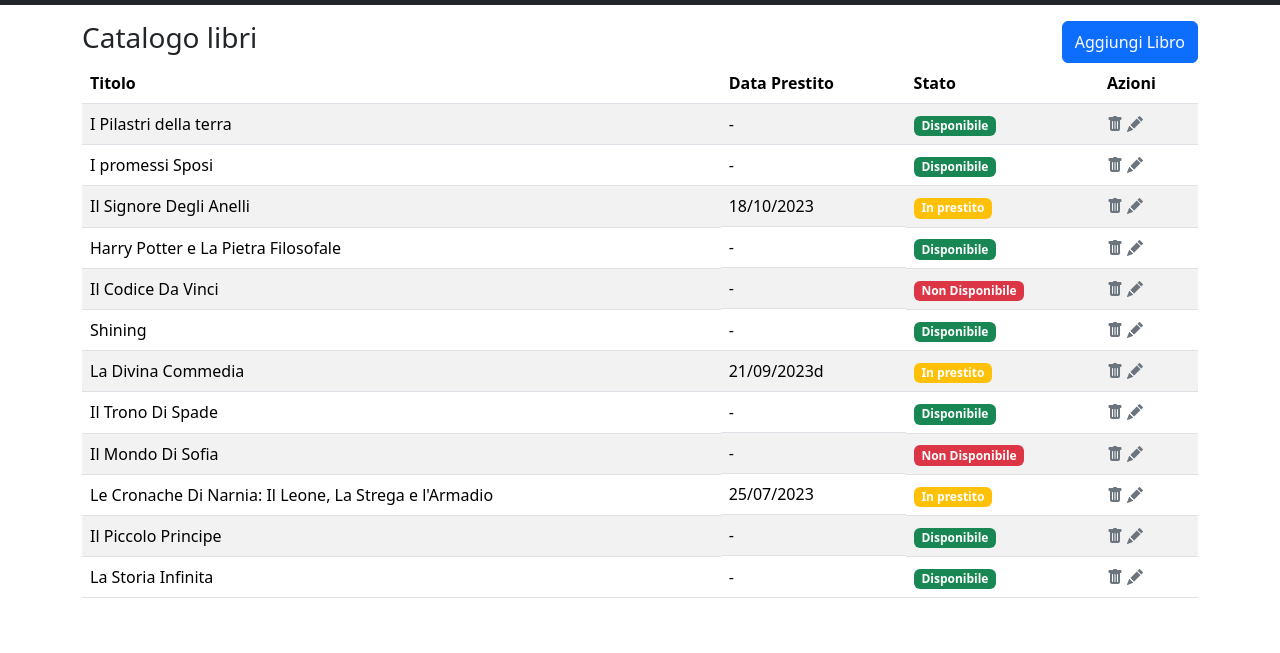
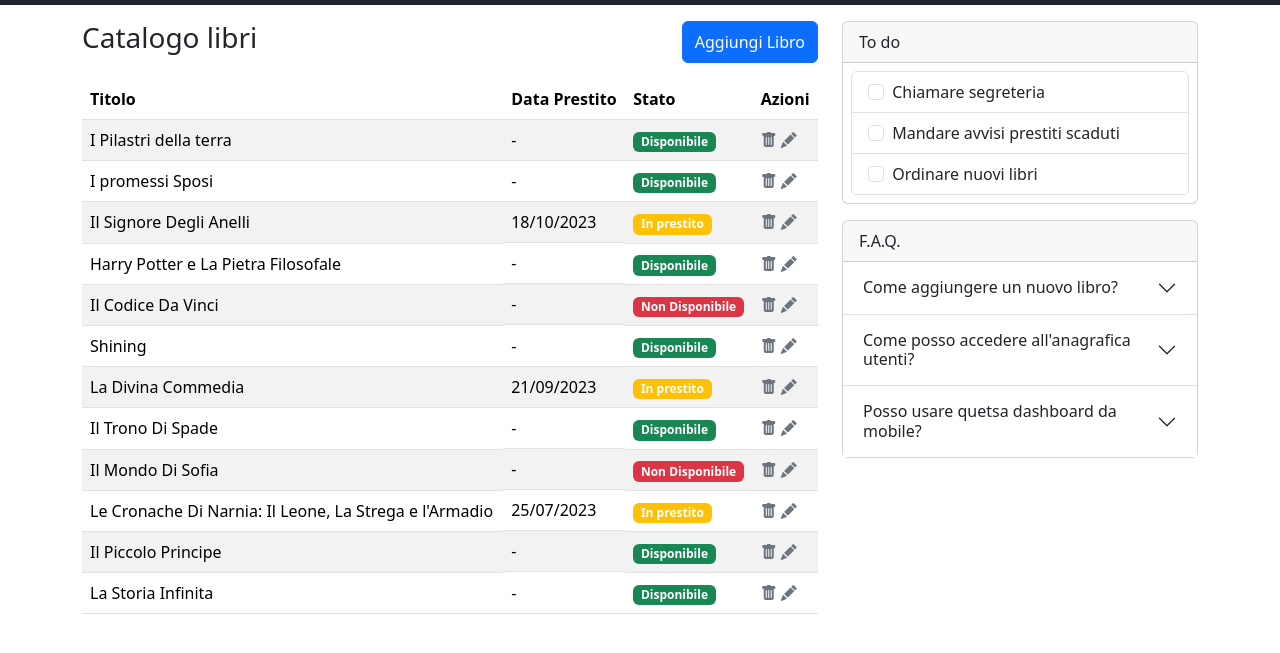
Before and after one commit to Martina-DiNapoli98/html-css-bootstrap-dashboard, a plain HTML site: page index.html in a window 1280 px wide. Shown: the part 51-704 px from the top of the page. Drawn offline with nearby package versions, Linux system fonts and the light colour scheme.

Commit message:
edit table and add todo

```diff
--- a/index.html
+++ b/index.html
@@ -1,18 +1,22 @@
 <!DOCTYPE html>
 <html lang="en">
+
 <head>
   <meta charset="UTF-8">
   <meta name="viewport" content="width=device-width, initial-scale=1.0">
-    <link href="https://cdn.jsdelivr.net/npm/bootstrap@5.3.3/dist/css/bootstrap.min.css" rel="stylesheet" integrity="sha384-QWTKZyjpPEjISv5WaRU9OFeRpok6YctnYmDr5pNlyT2bRjXh0JMhjY6hW+ALEwIH" crossorigin="anonymous">
+  <link href="https://cdn.jsdelivr.net/npm/bootstrap@5.3.3/dist/css/bootstrap.min.css" rel="stylesheet"
+    integrity="sha384-QWTKZyjpPEjISv5WaRU9OFeRpok6YctnYmDr5pNlyT2bRjXh0JMhjY6hW+ALEwIH" crossorigin="anonymous">
   <link rel="stylesheet" href="https://cdn.jsdelivr.net/npm/bootstrap-icons@1.11.3/font/bootstrap-icons.min.css">
   <title>Document</title>
 </head>
+
 <body>
   <header>
     <nav class="navbar navbar-expand-lg bg-dark">
       <div class="container-fluid">
         <img src="./img/duck.png" alt="" width="40px">
-        <button class="navbar-toggler" type="button" data-bs-toggle="collapse" data-bs-target="#navbarSupportedContent" aria-controls="navbarSupportedContent" aria-expanded="false" aria-label="Toggle navigation">
+        <button class="navbar-toggler" type="button" data-bs-toggle="collapse" data-bs-target="#navbarSupportedContent"
+          aria-controls="navbarSupportedContent" aria-expanded="false" aria-label="Toggle navigation">
           <span class="navbar-toggler-icon"></span>
         </button>
         <div class="collapse navbar-collapse" id="navbarSupportedContent">
@@ -42,26 +46,40 @@
 
 
   <main>
-    <div class="container mt-3 d-flex justify-content-between">
+    <div class="container">
+      <div class="row">
+        <div class="col-12 col-lg-8">
+          <div class="d-flex justify-content-between my-3">
             <h3>
               Catalogo libri
             </h3>
             <button type="button" class="btn btn-primary">Aggiungi Libro</button>
           </div>
-    <div class="container">
-      <table class="table table-striped">
+          <table class="table table-striped col-lg-8">
             <thead>
               <tr>
-            <th>Titolo</th>
-            <th class="d-none d-md-block">Data Prestito</th>
-            <th>Stato</th>
-            <th>Azioni</th>
+                <th>
+                  Titolo
+                </th>
+                <th class="d-none d-md-block">
+                  Data Prestito
+                </th>
+                <th>
+                  Stato
+                </th>
+                <th>
+                  Azioni
+                </th>
               </tr>
             </thead>
             <tbody>
               <tr>
-            <td>I Pilastri della terra</td>
-            <td class="d-none d-md-block">-</td>
+                <td>
+                  I Pilastri della terra
+                </td>
+                <td class="d-none d-md-block">
+                  -
+                </td>
                 <td>
                   <span class="badge text-bg-success">
                     Disponibile
@@ -73,8 +91,12 @@
                 </td>
               </tr>
               <tr>
-            <td>I promessi Sposi</td>
-            <td class="d-none d-md-block">-</td>
+                <td>
+                  I promessi Sposi
+                </td>
+                <td class="d-none d-md-block">
+                  -
+                </td>
                 <td>
                   <span class="badge text-bg-success">
                     Disponibile
@@ -85,8 +107,12 @@
                 </td>
               </tr>
               <tr>
-            <td>Il Signore Degli Anelli</td>
-            <td class="d-none d-md-block">18/10/2023</td>
+                <td>
+                  Il Signore Degli Anelli
+                </td>
+                <td class="d-none d-md-block">
+                  18/10/2023
+                </td>
                 <td>
                   <span class="badge text-bg-warning text-white">
                     In prestito
@@ -98,8 +124,12 @@
                 </td>
               </tr>
               <tr>
-            <td>Harry Potter e La Pietra Filosofale</td>
-            <td class="d-none d-md-block">-</td>
+                <td>
+                  Harry Potter e La Pietra Filosofale
+                </td>
+                <td class="d-none d-md-block">
+                  -
+                </td>
                 <td>
                   <span class="badge text-bg-success">
                     Disponibile
@@ -111,8 +141,12 @@
                 </td>
               </tr>
               <tr>
-            <td>Il Codice Da Vinci</td>
-            <td class="d-none d-md-block">-</td>
+                <td>
+                  Il Codice Da Vinci
+                </td>
+                <td class="d-none d-md-block">
+                  -
+                </td>
                 <td>
                   <span class="badge text-bg-danger">
                     Non Disponibile
@@ -124,8 +158,12 @@
                 </td>
               </tr>
               <tr>
-            <td>Shining</td>
-            <td class="d-none d-md-block">-</td>
+                <td>
+                  Shining
+                </td>
+                <td class="d-none d-md-block">
+                  -
+                </td>
                 <td>
                   <span class="badge text-bg-success">
                     Disponibile
@@ -137,8 +175,12 @@
                 </td>
               </tr>
               <tr>
-            <td>La Divina Commedia</td>
-            <td class="d-none d-md-block">21/09/2023d</td>
+                <td>
+                  La Divina Commedia
+                </td>
+                <td class="d-none d-md-block">
+                  21/09/2023
+                </td>
                 <td>
                   <span class="badge text-bg-warning text-white">
                     In prestito
@@ -150,8 +192,12 @@
                 </td>
               </tr>
               <tr>
-            <td>Il Trono Di Spade</td>
-            <td class="d-none d-md-block">-</td>
+                <td>
+                  Il Trono Di Spade
+                </td>
+                <td class="d-none d-md-block">
+                  -
+                </td>
                 <td>
                   <span class="badge text-bg-success">
                     Disponibile
@@ -163,8 +209,12 @@
                 </td>
               </tr>
               <tr>
-            <td>Il Mondo Di Sofia</td>
-            <td class="d-none d-md-block">-</td>
+                <td>
+                  Il Mondo Di Sofia
+                </td>
+                <td class="d-none d-md-block">
+                  -
+                </td>
                 <td>
                   <span class="badge text-bg-danger">
                     Non Disponibile
@@ -176,8 +226,12 @@
                 </td>
               </tr>
               <tr>
-            <td>Le Cronache Di Narnia: Il Leone, La Strega e l'Armadio</td>
-            <td class="d-none d-md-block">25/07/2023</td>
+                <td>
+                  Le Cronache Di Narnia: Il Leone, La Strega e l'Armadio
+                </td>
+                <td class="d-none d-md-block">
+                  25/07/2023
+                </td>
                 <td>
                   <span class="badge text-bg-warning text-white">
                     In prestito
@@ -189,8 +243,12 @@
                 </td>
               </tr>
               <tr>
-            <td>Il Piccolo Principe</td>
-            <td class="d-none d-md-block">-</td>
+                <td>
+                  Il Piccolo Principe
+                </td>
+                <td class="d-none d-md-block">
+                  -
+                </td>
                 <td>
                   <span class="badge text-bg-success">
                     Disponibile
@@ -202,8 +260,12 @@
                 </td>
               </tr>
               <tr>
-            <td>La Storia Infinita</td>
-            <td class="d-none d-md-block">-</td>
+                <td>
+                  La Storia Infinita
+                </td>
+                <td class="d-none d-md-block">
+                  -
+                </td>
                 <td>
                   <span class="badge text-bg-success">
                     Disponibile
@@ -218,6 +280,65 @@
           </table>
         </div>
 
+        <div class="col-12 col-lg-4">
+          <div class="card mt-3">
+            <div class="card-header">
+              To do
+            </div>
+            <ul class="list-group p-2">
+              <li class="list-group-item">
+                <input class="form-check-input me-1" type="checkbox" value="" id="firstCheckbox">
+                <label class="form-check-label" for="firstCheckbox">Chiamare segreteria </label>
+              </li>
+              <li class="list-group-item">
+                <input class="form-check-input me-1" type="checkbox" value="" id="secondCheckbox">
+                <label class="form-check-label" for="secondCheckbox">Mandare avvisi prestiti scaduti</label>
+              </li>
+              <li class="list-group-item">
+                <input class="form-check-input me-1" type="checkbox" value="" id="thirdCheckbox">
+                <label class="form-check-label" for="thirdCheckbox">Ordinare nuovi libri</label>
+              </li>
+            </ul>
+          </div>
+          <div class="card mt-3">
+            <div class="card-header">
+              F.A.Q.
+            </div>
+            <div class="accordion accordion-flush" id="accordionFlushExample">
+              <div class="accordion-item">
+                <h2 class="accordion-header">
+                  <button class="accordion-button collapsed" type="button" data-bs-toggle="collapse" data-bs-target="#flush-collapseOne" aria-expanded="false" aria-controls="flush-collapseOne">
+                    Come aggiungere un nuovo libro?
+                  </button>
+                </h2>
+                <div id="flush-collapseOne" class="accordion-collapse collapse" data-bs-parent="#accordionFlushExample">
+                </div>
+              </div>
+              <div class="accordion-item">
+                <h2 class="accordion-header">
+                  <button class="accordion-button collapsed" type="button" data-bs-toggle="collapse" data-bs-target="#flush-collapseTwo" aria-expanded="false" aria-controls="flush-collapseTwo">
+                    Come posso accedere all'anagrafica utenti?
+                  </button>
+                </h2>
+                <div id="flush-collapseTwo" class="accordion-collapse collapse" data-bs-parent="#accordionFlushExample">
+                </div>
+              </div>
+              <div class="accordion-item">
+                <h2 class="accordion-header">
+                  <button class="accordion-button collapsed" type="button" data-bs-toggle="collapse" data-bs-target="#flush-collapseThree" aria-expanded="false" aria-controls="flush-collapseThree">
+                    Posso usare quetsa dashboard da mobile?
+                  </button>
+                </h2>
+                <div id="flush-collapseThree" class="accordion-collapse collapse" data-bs-parent="#accordionFlushExample">
+                </div>
+              </div>
+            </div>
+           </div>
+        </div>
+
+      </div>
+    </div>
+
   </main>
 
 
@@ -226,6 +347,9 @@
 
 
 
-    <script src="https://cdn.jsdelivr.net/npm/bootstrap@5.3.3/dist/js/bootstrap.bundle.min.js" integrity="sha384-YvpcrYf0tY3lHB60NNkmXc5s9fDVZLESaAA55NDzOxhy9GkcIdslK1eN7N6jIeHz" crossorigin="anonymous"></script>
+  <script src="https://cdn.jsdelivr.net/npm/bootstrap@5.3.3/dist/js/bootstrap.bundle.min.js"
+    integrity="sha384-YvpcrYf0tY3lHB60NNkmXc5s9fDVZLESaAA55NDzOxhy9GkcIdslK1eN7N6jIeHz"
+    crossorigin="anonymous"></script>
 </body>
+
 </html>
```
Lines whose indentation alone changed are shown as unchanged.
